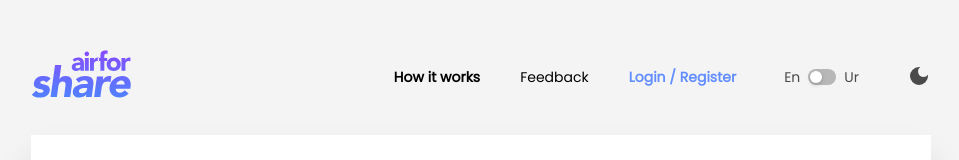
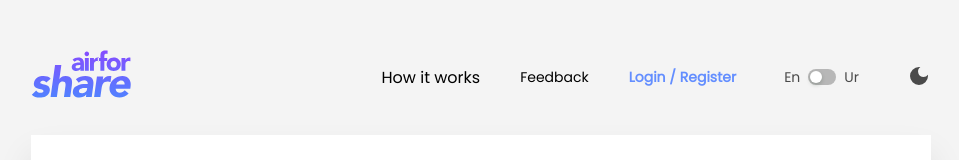
Before and after one commit to ghousahmed/smit-share, a React (Vite) app: page /how-it-works in a window 1280 px wide. Shown: the top 160 px of the page, without its empty margins (159-1118 px from the left). Built offline with nearby package versions, Linux system fonts and the light colour scheme; no server answers; the HTML template or start-up script is replaced by a standard one.

Commit message:
menu color issue fixed

```diff
--- a/src/pages/How It Work/index.jsx
+++ b/src/pages/How It Work/index.jsx
@@ -47,26 +47,30 @@ function HowItWorks({ login }) {
           </Link>
         </div>
         <div className="menu-bar">
-          {screenWidth.widthScreen > 768 ? (
+        {screenWidth.widthScreen > 768 ? (
             <ul>
+              <Link
+                to="/how-it-works"
+                style={{
+                  textDecoration: "none",
+                  color: isDark ? "#fff" : "#000",
+                }}
+              >
+                How it works
+              </Link>
+
               <li className={isDark ? "dark-text" : " "}>
                 <Link
-                  to="/how-it-works"
-                  className={isDark ? "dark" : " "}
+                  to={"/feedback"}
                   style={{
                     textDecoration: "none",
-                    fontWeight: "bold",
-                    color: "#000",
+                    color: isDark ? "#fff" : "#000",
                   }}
                 >
-                  How it works
+                  {t("Feedback")}
                 </Link>
               </li>
-              <li className={isDark ? "dark-text" : " "}><Link to={"/feedback"}  style={{
-                    textDecoration: "none",
-                    color: "#000",
-                  }}>Feedback</Link></li>
-                {login ? (
+              {login ? (
                 <li className="menu-btn" onClick={logoutUser}>
                   {t("Logout")}
                 </li>
```
